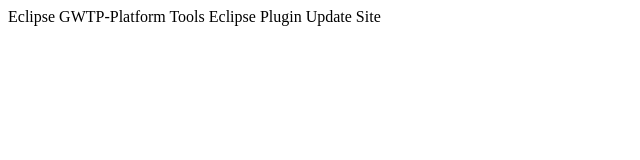
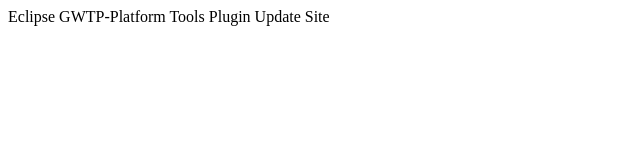
Before and after one commit to ArcBees/gwtp-eclipse-plugin, a plain HTML site: page index.html in a window 1280 px wide. Shown: the full height of the page, 0-640 px from the left. Drawn offline with Linux system fonts and the light colour scheme.

Commit message:
Update site

```diff
--- a/index.html
+++ b/index.html
@@ -54,7 +54,7 @@
 </script>
 </head>
 <body onload="init();">
-Eclipse GWTP-Platform Tools Eclipse Plugin Update Site
+Eclipse GWTP-Platform Tools Plugin Update Site
 <div id="data"><!-- this is where the transformed data goes --></div>
 </body>
 </html>
```
